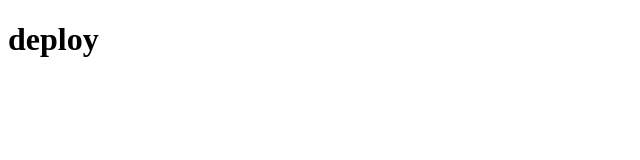
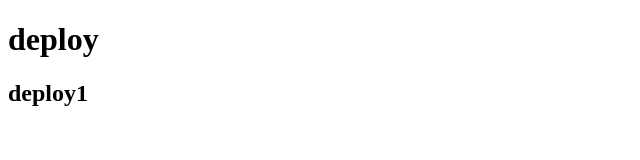
Before and after one commit to sanjan-kum/Deploy11, a plain HTML site: page index.html in a window 1280 px wide. Shown: the whole page, without its empty margins (0-640 px from the left). Drawn offline with Linux system fonts and the light colour scheme.

Commit message:
deploye1

```diff
--- a/index.html
+++ b/index.html
@@ -7,5 +7,6 @@
 </head>
 <body>
     <h1>deploy</h1>
+    <h2>deploy1 </h2>
 </body>
 </html>
```
